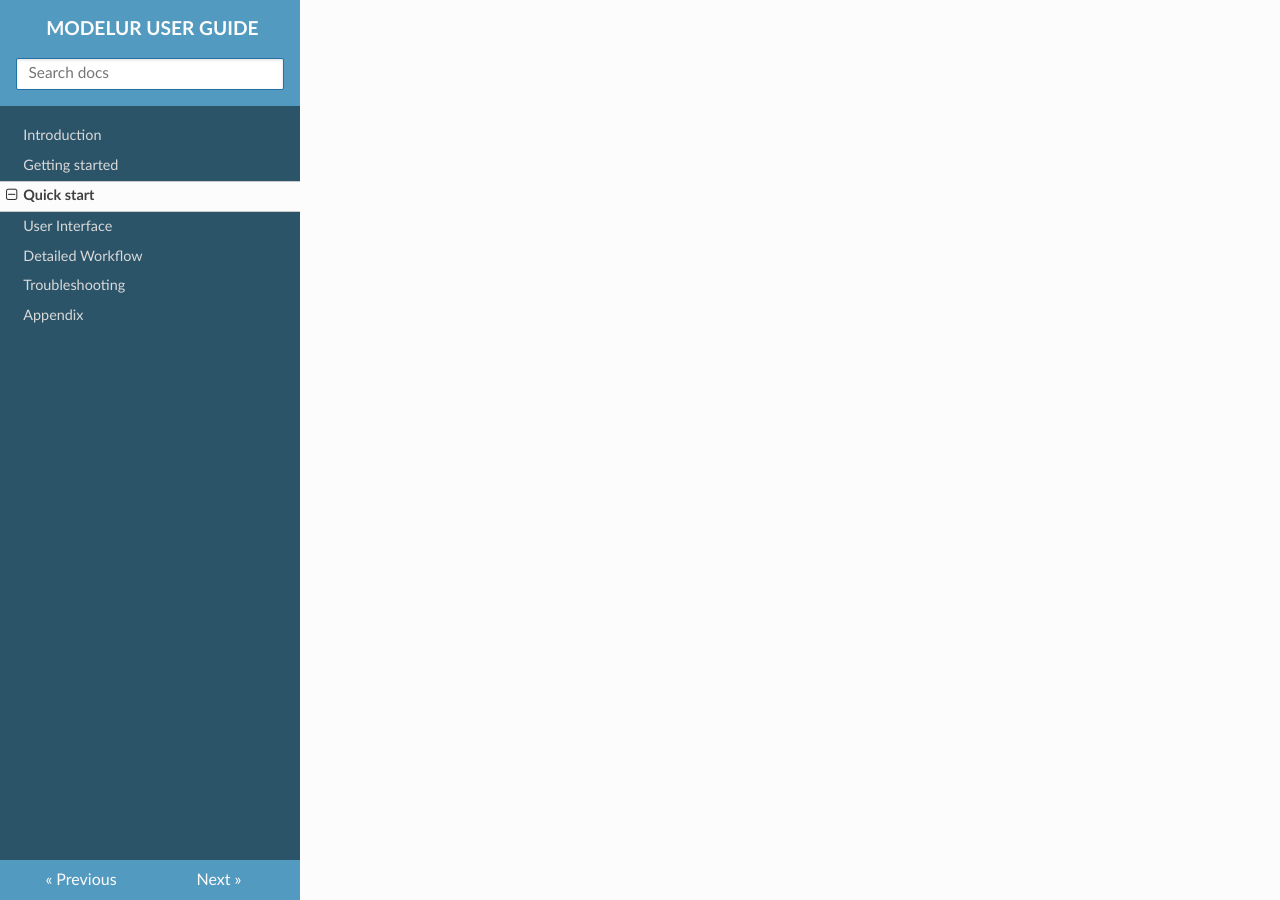
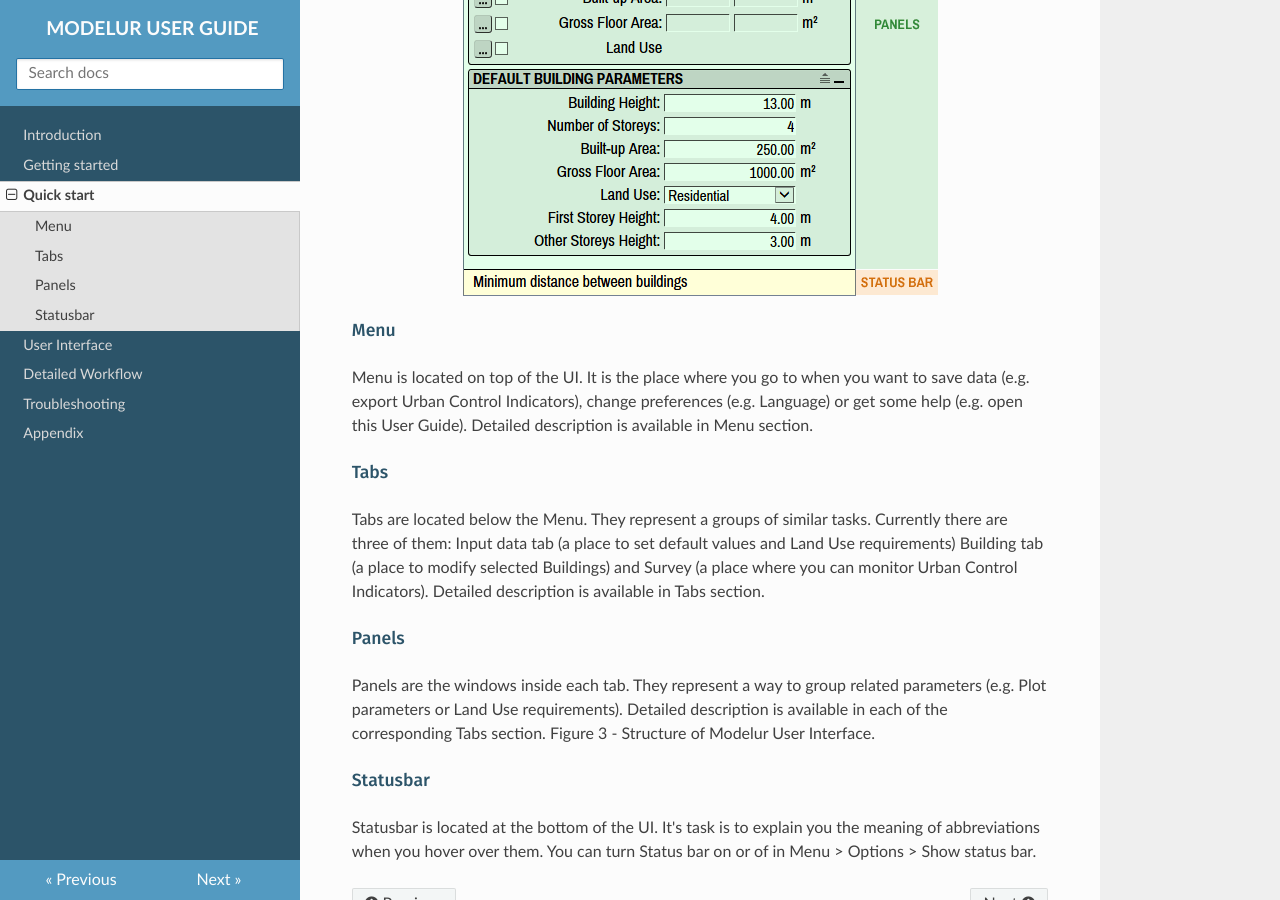
Before and after one commit to Modelur/docs, an MkDocs documentation site: the page built from docs/quickstart.md, in a window 1280 px wide and 900 px high, scrolled down 1260 px. Built offline with MkDocs 1.6.1, drawn with Linux system fonts in a browser that asks for light colours; nearby versions of some CDN libraries; old or Windows-style settings are respelled for this version of MkDocs; some of the changed text lies outside the part shown.

Commit message:
Added UI description

```diff
--- a/docs/quickstart.md
+++ b/docs/quickstart.md
@@ -14,3 +14,20 @@
 ![Modelur_menu entry](img/modelur_plugins_menu.png)
 
 <figcaption>Figure 2 - Alternative way to initialize Modelur through SketchUp menu <code>Plugins > Modelur > Initialize Modelur</code>. Please note that Plugins menu was called Extensions in previous versions of SketchUp.</figcaption>
+
+Once Modelur is initialized, its user interface is opened. Modelur's main User Interface (UI, Figure 3) is composed of four parts: Menu, Tabs, Panels and Statusbar.
+
+![Modelur_menu entry](img/modelur_ui_annotated.png)
+
+##### Menu
+Menu is located on top of the UI. It is the place where you go to when you want to save data (e.g. export Urban Control Indicators), change preferences (e.g. Language) or get some help (e.g. open this User Guide). Detailed description is available in Menu section.
+
+##### Tabs
+Tabs are located below the Menu. They represent a groups of similar tasks. Currently there are three of them: Input data tab (a place to set default values and Land Use requirements) Building tab (a place to modify selected Buildings) and Survey (a place where you can monitor Urban Control Indicators). Detailed description is available in Tabs section.
+
+##### Panels
+Panels are the windows inside each tab. They represent a way to group related parameters (e.g. Plot parameters or Land Use requirements). Detailed description is available in each of the corresponding Tabs section.
+Figure 3 -  Structure of Modelur User Interface.
+
+##### Statusbar
+Statusbar is located at the bottom of the UI. It's task is to explain you the meaning of abbreviations when you hover over them. You can turn Status bar on or of in Menu > Options > Show status bar.
```
Also changed, not shown: docs/img/modelur_ui.png (added), docs/img/modelur_ui_annotated.png (added), 1 other file.
